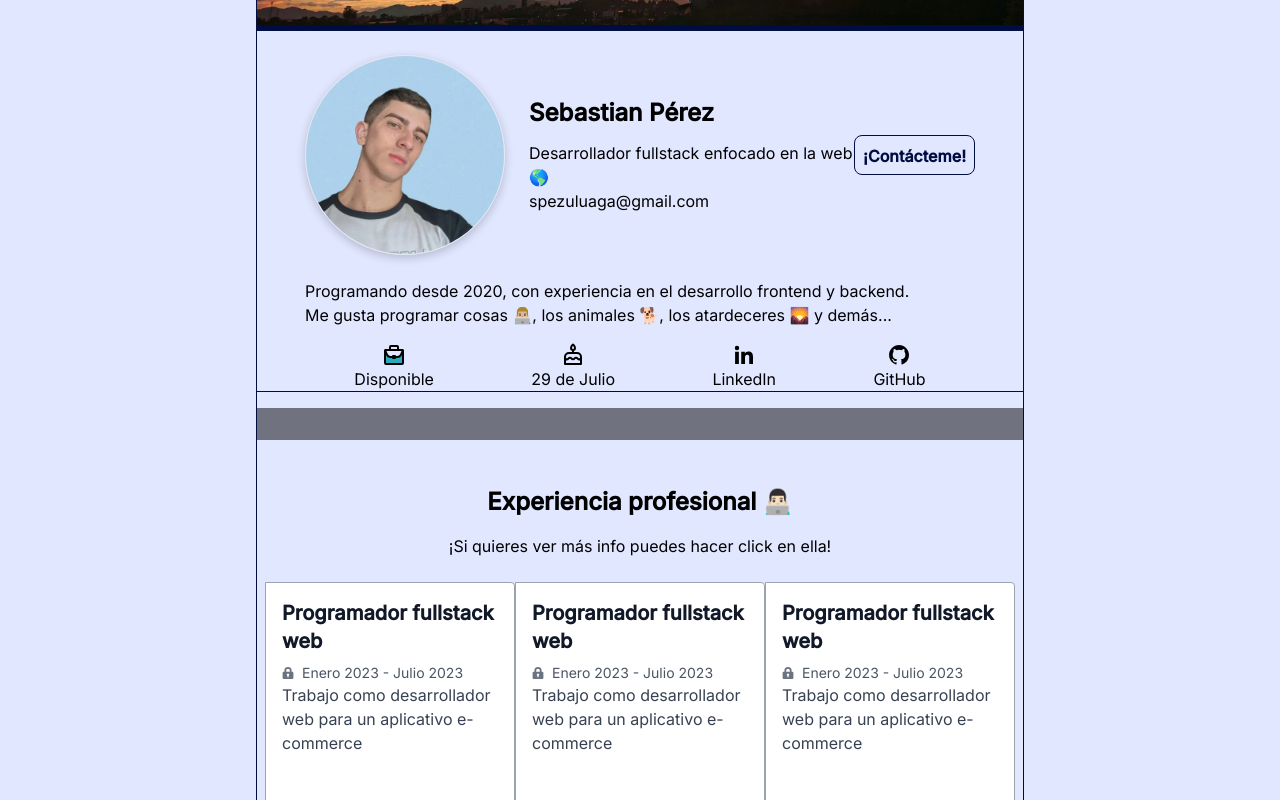
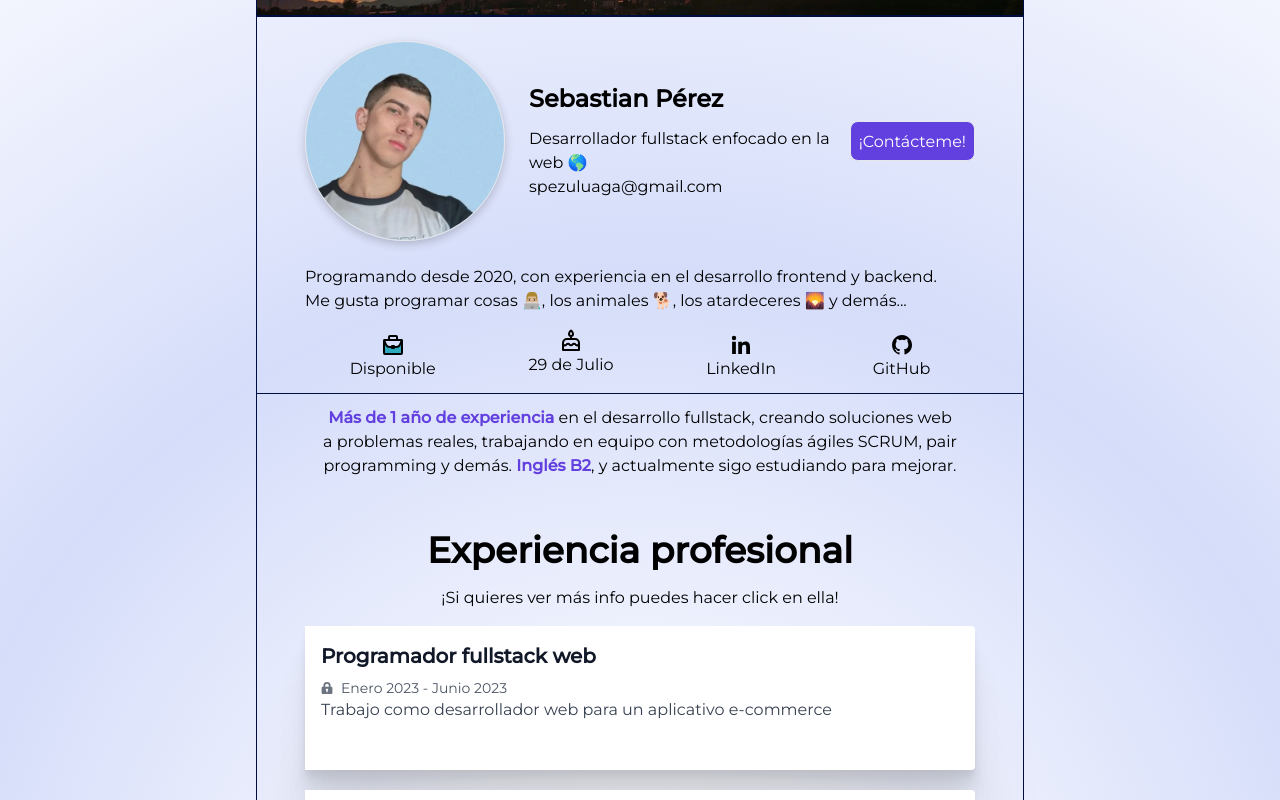
Before and after one commit to Sebastian-pz/blog, a Next.js app: page /main in a window 1280 px wide. Shown: the part 300-1100 px from the top of the page. Built offline with nearby package versions, Linux system fonts and the light colour scheme; what uid would draw is missing.

Commit message:
improving styles

```diff
--- a/src/app/components/Card/Card.tsx
+++ b/src/app/components/Card/Card.tsx
@@ -8,10 +8,10 @@ interface CardProps {
 
 export default function Card({ title, link, dates, description }: CardProps) {
   return (
-    <div className="max-w-sm mx-auto my-2 w-[95%]  lg:flex lg:max-w-[260px]">
-      <div className="border  border-gray-400 lg:border lg:border-gray-400 bg-white rounded-b lg:rounded-b-none lg:rounded-r p-4 flex flex-col justify-between leading-normal">
+    <div className="mb-5 w-full mx-auto ">
+      <div className="shadow-[0px_100px_80px_rgba(0,_0,_0,_0.07),_0px_41.8px_33.42px_rgba(0,_0,_0,_0.05),_0px_22.3px_17.87px_rgba(0,_0,_0,_0.04),_0px_12.5px_10.02px_rgba(0,_0,_0,_0.04),_0px_6.7px_5.32px_rgba(0,_0,_0,_0.03),_0px_2.8px_2.21px_rgba(0,_0,_0,_0.02)] bg-white rounded-b lg:rounded-b-none lg:rounded-r p-4 flex flex-col justify-between leading-normal">
         <div className="mb-8">
-          <h3 className="text-gray-900 font-semibold text-xl mb-2 hover:text-primary-color">
+          <h3 className="text-gray-900 font-bold text-xl mb-2 hover:text-secondary-color">
             <Link href={link}>{title}</Link>
           </h3>
           <p className="text-sm text-gray-600 flex items-center">
--- a/src/app/components/Experience/Experiences.tsx
+++ b/src/app/components/Experience/Experiences.tsx
@@ -4,17 +4,17 @@ const example = [
   {
     title: "Programador fullstack web",
     description: "Trabajo como desarrollador web para un aplicativo e-commerce",
-    dates: "Enero 2023 - Julio 2023",
+    dates: "Enero 2023 - Junio 2023",
     link: "/",
   },
   {
-    title: "Programador fullstack web",
+    title: "Fullstack web developer",
     description: "Trabajo como desarrollador web para un aplicativo e-commerce",
-    dates: "Enero 2023 - Julio 2023",
+    dates: "Marzo 2023 - Julio 2023",
     link: "/",
   },
   {
-    title: "Programador fullstack web",
+    title: "Jr. fullstack web developer",
     description: "Trabajo como desarrollador web para un aplicativo e-commerce",
     dates: "Enero 2023 - Julio 2023",
     link: "/",
@@ -24,13 +24,13 @@ const example = [
 export default function Experiences() {
   return (
     <section className="mt-8 p-2">
-      <h2 className="text-center text-2xl font-bold ">
-        Experiencia profesional 👨🏻‍💻
+      <h2 className="text-center text-2xl md:text-3xl lg:text-4xl font-bold ">
+        Experiencia profesional
       </h2>
       <p className="text-center my-4">
         ¡Si quieres ver más info puedes hacer click en ella!
       </p>
-      <div className="flex flex-col lg:flex-row">
+      <div className="flex flex-col w-full justify-center items-center md:px-4 lg:px-10">
         {example.map((experience, index) => {
           return (
             <Card
--- /dev/null
+++ b/src/app/components/ExtendedInfo/ExtendedInfo.tsx
@@ -0,0 +1,14 @@
+export default function ExtendedInfo() {
+  return (
+    <section className="p-3 md:px-5 lg:px-10">
+      <p className="text-balance text-center">
+        <strong className="text-[#623fdf]">Más de 1 año de experiencia </strong>
+        en el desarrollo fullstack, creando soluciones web a problemas reales,
+        trabajando en equipo con metodologías ágiles SCRUM, pair programming y
+        demás.
+        <strong className="text-[#623fdf]"> Inglés B2</strong>, y actualmente
+        sigo estudiando para mejorar.
+      </p>
+    </section>
+  );
+}
--- a/src/app/components/NavBar/NavBarComponent.tsx
+++ b/src/app/components/NavBar/NavBarComponent.tsx
@@ -4,7 +4,7 @@ import LINK_LIST from "./Constants";
 
 export default function Navbar() {
   return (
-    <div className="flex w-auto h-24 border border-b border-border-color mb-4 justify-center items-center">
+    <div className="flex p-2 bg-[#e1e7ff95] border border-border-color justify-center items-center w-full">
       {LINK_LIST.map((route, index) => {
         const { label, path, styles } = route;
         return (
--- a/src/app/components/Project/Projects.tsx
+++ b/src/app/components/Project/Projects.tsx
@@ -45,7 +45,7 @@ export default function Projects() {
       <h2 className="text-center text-2xl font-bold">
         ¡Proyectos que he creado 😬!
       </h2>
-      <div className="flex flex-col flex-wrap lg:flex-row">
+      <div className="flex flex-col w-full justify-center items-center md:px-4 lg:px-10">
         {example.map((experience, index) => {
           return (
             <Card
--- a/src/app/components/svg/Svg.tsx
+++ b/src/app/components/svg/Svg.tsx
@@ -5,12 +5,30 @@ import Image from "next/image";
 interface PropsComponent {
   svg: any;
   label: string;
-  link: string;
+  link?: string;
 }
 
 export default function Svg({ svg, label, link }: PropsComponent) {
+  if (!link)
+    return (
+      <div className="flex flex-col ">
+        <Image
+          src={svg.src}
+          alt={`Icon for ${label}`}
+          width="24"
+          height="24"
+          className="mx-auto"
+        />
+        {label}
+      </div>
+    );
+
   return (
-    <Link href={link} target="_blank" className="flex flex-col ">
+    <Link
+      href={link}
+      target="_blank"
+      className="flex flex-col hover:bg-[#3c57c240] rounded-lg duration-500 mb-2 p-1"
+    >
       <Image
         src={svg.src}
         alt={`Icon for ${label}`}
--- a/src/app/globals.css
+++ b/src/app/globals.css
@@ -9,5 +9,11 @@
 }
 
 body {
-  background-color: #e1e7ff;
+  background-image: radial-gradient(
+    circle,
+    #e1e7ff20 10%,
+    #acbbf480 50%,
+    #e1e7ff20 90%
+  );
+  /* background-color: #e1e7ff; */
 }
--- a/src/app/layout.tsx
+++ b/src/app/layout.tsx
@@ -1,7 +1,7 @@
 import type { Metadata } from "next";
 import "./globals.css";
 
-import { Inter as font } from "next/font/google";
+import { Montserrat as font } from "next/font/google";
 
 import FooterComponent from "@/components/footer/footer";
 import Navbar from "@/components/NavBar/NavBarComponent";
--- a/src/app/main/page.tsx
+++ b/src/app/main/page.tsx
@@ -4,6 +4,7 @@ import Svg from "@/components/svg/Svg";
 import CV from "@/components/CV/CV";
 import Projects from "@/components/Project/Projects";
 import Experiences from "@/components/Experience/Experiences";
+import ExtendedInfo from "@/components/ExtendedInfo/ExtendedInfo";
 
 import bannerImage from "@/public/banner.webp";
 import profileImage from "@/public/profileImage.webp";
@@ -14,13 +15,13 @@ import WorkIcon from "@/public/svg/work.svg";
 
 export default function MainPage() {
   return (
-    <div className="m-auto border border-border-color w-[95%] rounded-xl md:w-[80%] xl:w-[60%]">
+    <div className="m-auto border border-border-color w-[95%] mt-10 rounded-xl md:w-[80%] xl:w-[60%]">
       <Image
         src={bannerImage.src}
         alt="profile banner image"
         width="1280"
         height="600"
-        className="rounded-t-xl border-border-color border-b-[6px]"
+        className="rounded-t-xl border-border-color border-b-2 object-contain"
       />
       <div className="flex justify-center md:justify-between  items-center p-6 lg:px-12">
         <div className="flex items-center justify-center ">
@@ -42,7 +43,7 @@ export default function MainPage() {
         </div>
         <a
           href="mailto:spezuluaga@gmail.com"
-          className="border border-border-color text-border-color p-2 rounded-lg hidden md:inline  font-semibold  h-10 hover:bg-primary-color duration-500 hover:border-white hover:text-white"
+          className="border bg-secondary-color p-2 rounded-lg hidden md:inline   h-10 hover:bg-[#3a2685] text-white"
         >
           ¡Contácteme!
         </a>
@@ -66,7 +67,7 @@ export default function MainPage() {
             svg={WorkIcon}
           />
         </abbr>
-        <Svg label="29 de Julio" link="/" svg={CakeIcon} />
+        <Svg label="29 de Julio" svg={CakeIcon} />
 
         <Svg
           label="LinkedIn"
@@ -80,16 +81,7 @@ export default function MainPage() {
         />
       </section>
 
-      {/* @ts-ignore */}
-      <marquee className="bg-[rgba(0,0,0,0.5)] text-bg-color h-8 text-xl mt-4">
-        Desarrollo aplicaciones web fullstack con TypeScript, JavaScript,
-        NodeJS, Express, React, Tailwind, Bootstrap, CSS Vanila, SQL, NoSQL...
-        (actualmente utilizando NextJS). También he utilizado en pequeños
-        proyectos Astro y Svelte. {"          "} Dispuesto a aprender nuevas
-        tecnologías siempre 💙
-        {/* @ts-ignore */}
-      </marquee>
-
+      <ExtendedInfo />
       <Experiences />
       <Projects />
 
--- a/tailwind.config.ts
+++ b/tailwind.config.ts
@@ -12,6 +12,7 @@ const config: Config = {
         "bg-color": "#e1e7ff",
         "primary-color": "#3c57c2",
         "border-color": "#000d41",
+        "secondary-color": "#623fdf",
       },
       backgroundImage: {
         "gradient-radial": "radial-gradient(var(--tw-gradient-stops))",
```
